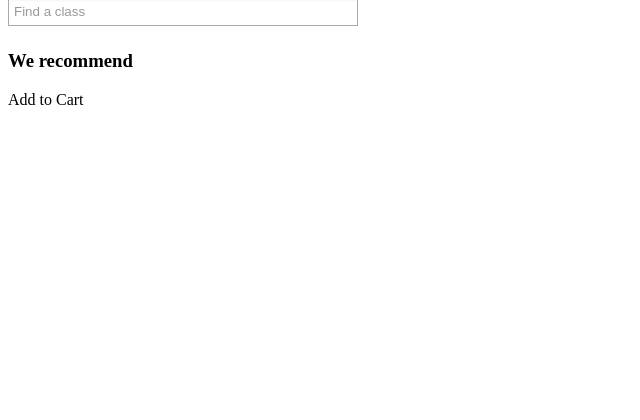
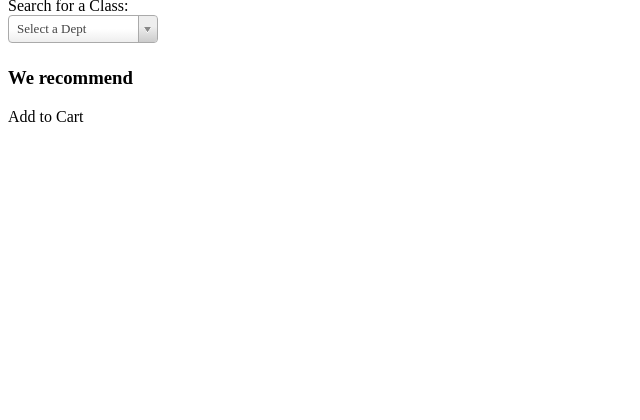
Before and after one commit to Ceasar/PCRTechSupport, a Django app: template front-end/templates/course.html in a window 1280 px wide. Shown: the part 110-530 px from the top of the page, without its empty margins (0-640 px from the left). Run offline with Django 3.2, Linux system fonts and the light colour scheme; the template is opened without the code that fills it, so the values that code supplies are empty; some libraries are stand-ins or nearby versions.

Commit message:
Split chosen into dept and course.

```diff
--- a/front-end/static/js/base.js
+++ b/front-end/static/js/base.js
@@ -1 +1,11 @@
-//Hi
+
+// On ready
+$(document).ready(function() {
+    $(".chzn-select").chosen();
+    $("#search-dept").change(function() {
+	$.get("http://localhost:8000/options.html", { dept: $(this).val() },
+	      function(data) {
+		  $("#search-course").append(data).show().chosen();
+	      });
+    });
+});
--- a/front-end/templates/base.html
+++ b/front-end/templates/base.html
@@ -7,16 +7,10 @@
   <link rel="stylesheet" href="{{STATIC_URL}}css/chosen.css">
 
   <script src="http://ajax.googleapis.com/ajax/libs/jquery/1.6.2/jquery.min.js"></script>
+  <script src="{{STATIC_URL}}js/chosen.jquery.min.js"></script>
   <script src="{{STATIC_URL}}js/base.js"></script>
-  <script src="{{STATIC_URL}}js/chosen.jquery.min.js"></script>
 
   <title>{% block title %}Penn Course Planner{% endblock %}</title>
-
-  <script type="text/javascript">
-    $(document).ready(function() {
-      $(".chzn-select").chosen();
-    });
-  </script>
 
 </head>
 
@@ -28,11 +22,19 @@
 
   <br />
 
-  <select data-placeholder="Find a class" class="chzn-select" multiple style="width: 350px;">
-    {% for course in courses %}
-    <option value="{{course}}">{{course}}</option>
-    {% endfor %}
-  </select>
+  <div id="search">
+    <div>Search for a Class:</div>
+    <select id="search-dept" data-placeholder="Select a Dept" class="chzn-select" style="width: 150px;">
+      <option value></option>
+      {% for course in courses %}
+      <option value="{{course}}">{{course}}</option>
+      {% endfor %}
+    </select>
+
+    <select id="search-course" data-placeholder="Select a Class" style="width: 150px; display: none;">
+      <option value></option>
+    </select>
+  </div>
 
   {% block content %}{% endblock %}
 
```
Also changed, not shown: front-end/static/css/chosen-sprite.png (added).
